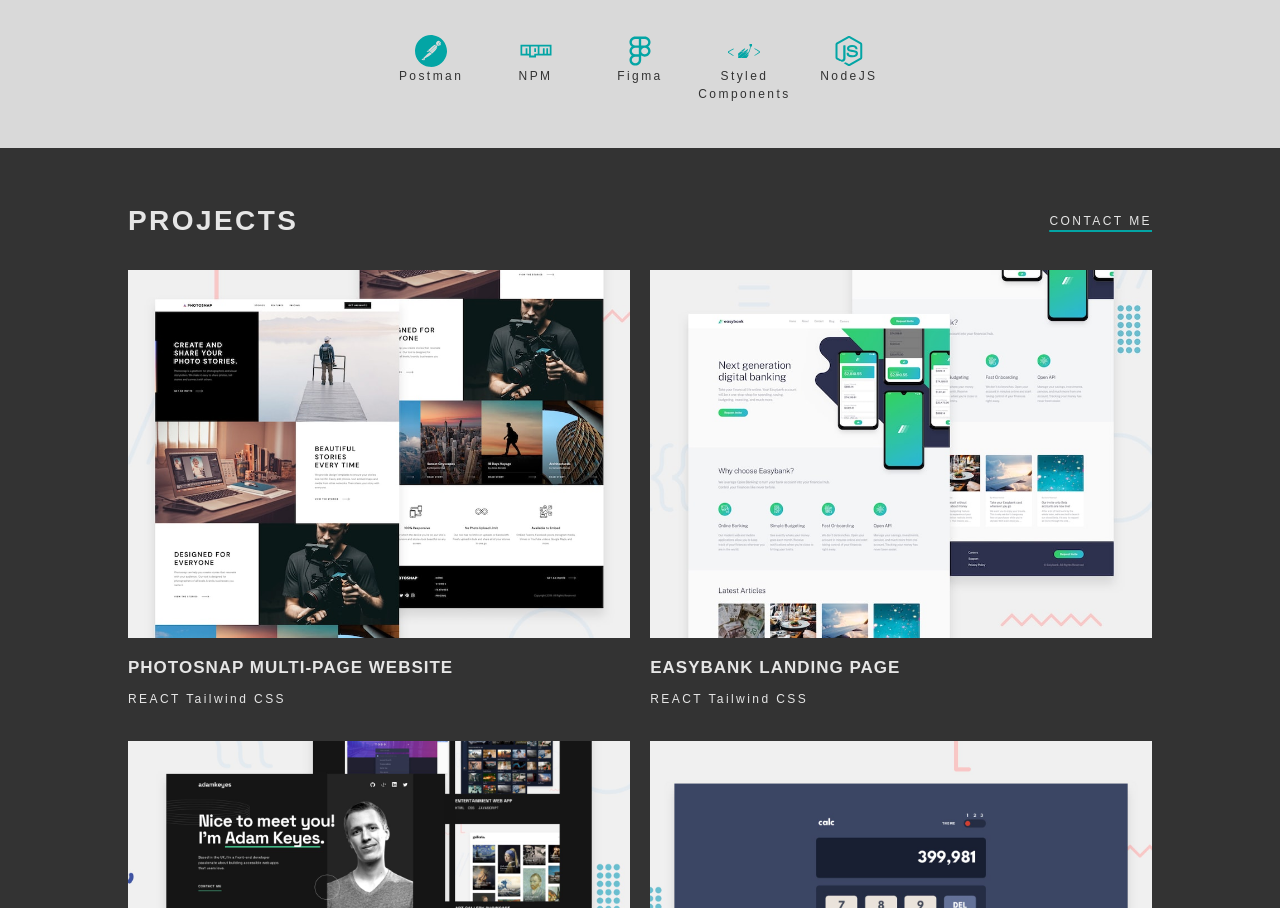
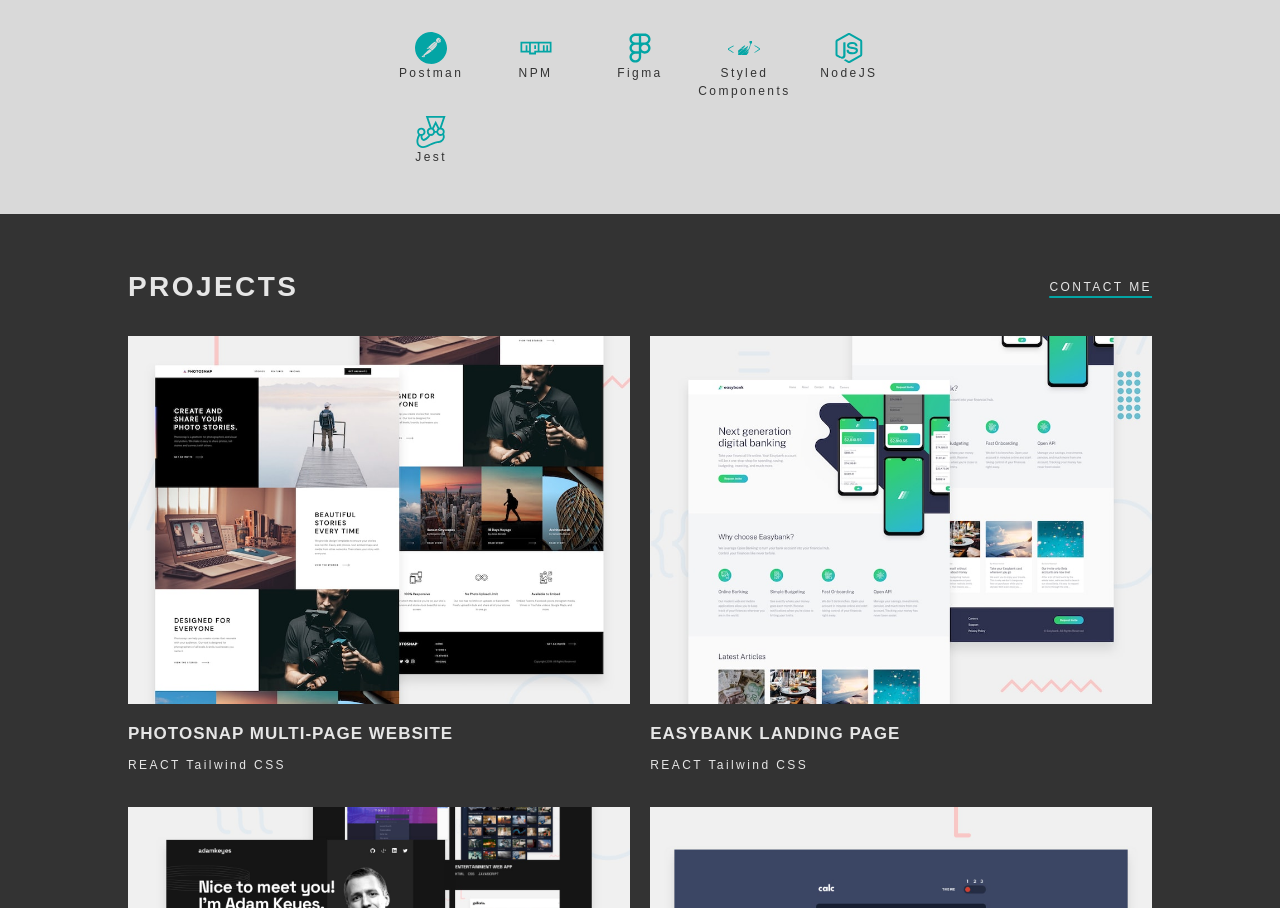
Before and after one commit to sashameniakin/website, a React (Create React App) app: page / in a window 1280 px wide. Shown: the part 1406-2314 px from the top of the page. Built offline with nearby package versions, Linux system fonts and the light colour scheme.

Commit message:
add skill

```diff
--- a/src/skillsDB.js
+++ b/src/skillsDB.js
@@ -74,4 +74,9 @@ export const skillsDB = [
     alt: "nodejs",
     description: "NodeJS",
   },
+  {
+    link: "./images/skills/jest.svg",
+    alt: "jest",
+    description: "Jest",
+  },
 ];
```
Also changed, not shown: public/images/skills/jest.svg (added).
